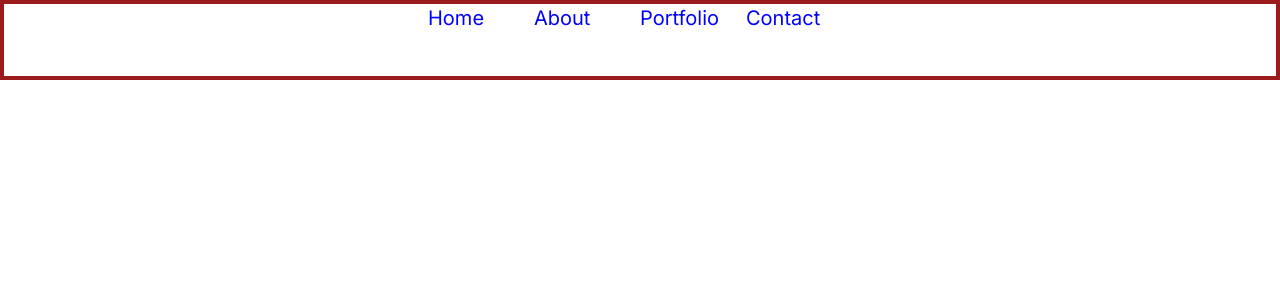
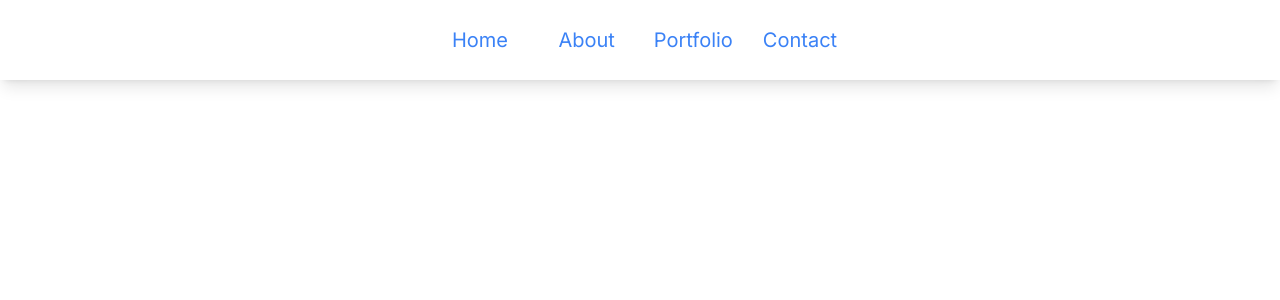
Before and after one commit to DillingData/portfolio, a Next.js app: page / in a window 1280 px wide. Shown: the top 300 px of the page. Built offline with nearby package versions, Linux system fonts and the light colour scheme.

Commit message:
styling header buttons

```diff
--- a/src/app/components/header.tsx
+++ b/src/app/components/header.tsx
@@ -1,23 +1,34 @@
 
 const textStyle = {
-    color: 'blue',
+    cursor: 'pointer',
 }
-
 
 export default function Header() {
     return(
-        <div className="h-20 w-full border-solid border-red-800 border-4 grid grid-cols-3" style={textStyle}>
+        <div className="h-20 w-full grid grid-cols-3 shadow-lg">
             <div className="grid grid-cols-2">
-
+                <div>{/* Add Logo Here */}</div>
+                <div></div>
             </div>
             <div className="grid grid-cols-4">
-                <div className="text-xl">Home</div>
-                <div className="text-xl">About</div>
-                <div className="text-xl">Portfolio</div>
-                <div className="text-xl">Contact</div>
+                <div className="text-xl flex justify-center items-center" >
+                    <p className="text-blue-500 hover:text-blue-700" style={textStyle}>
+                        Home
+                    </p>
+                </div>
+                <div className="text-xl flex justify-center items-center">
+                    <p className="text-blue-500 hover:text-blue-700" style={textStyle}>About</p>
+                </div>
+                <div className="text-xl flex justify-center items-center">
+                    <p className="text-blue-500 hover:text-blue-700" style={textStyle}>Portfolio</p>
+                </div>
+                <div className="text-xl flex justify-center items-center">
+                    <p className="text-blue-500 hover:text-blue-700" style={textStyle}>Contact</p>
+                </div>
             </div>
             <div className="grid grid-cols-2">
-
+                <div></div>
+                <div>{/* Add Another button (maybe dark mode) Here */}</div>
             </div>
         </div>
     )
--- a/src/app/page.tsx
+++ b/src/app/page.tsx
@@ -1,5 +1,6 @@
 import React from "react";
 import Header from "./components/header";
+
 
 export default function Home() {
     return(
```
